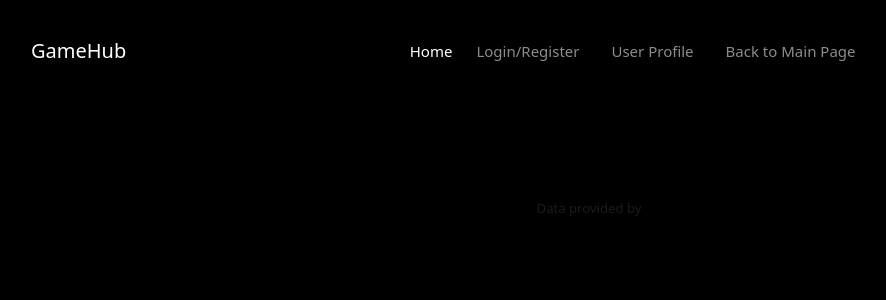
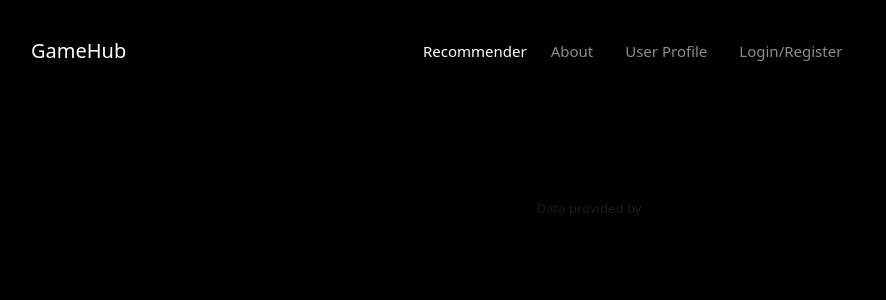
Before and after one commit to Milyor/Cs50_web_final, a Flask app: template templates/layout.html in a window 1280 px wide. Shown: the top 300 px of the page, without its empty margins (51-937 px from the left). Run offline with Flask 3, Linux system fonts and the light colour scheme; the template is opened without the code that fills it, so the values that code supplies are empty; some libraries are stand-ins or nearby versions.

Commit message:
modifing recommender to have amore precise navbar

```diff
--- a/templates/layout.html
+++ b/templates/layout.html
@@ -45,16 +45,16 @@
             <div class="offcanvas-body d-flex flex-column p-4">
               <ul class="navbar-nav justify-content-center align-items-center flex-grow-1 pe-3">
                 <li class="nav-item">
-                  <a class="nav-link active" aria-current="page" href="index.html">Home</a>
+                  <a class="nav-link active" aria-current="page" href="index.html">Recommender</a>
                 </li>
                 <li class="nav-item mx-2">
-                  <a class="nav-link" href="login.html">Login/Register</a>
+                  <a class="nav-link" href="login.html">About</a>
                 </li>
                 <li class="nav-item mx-2">
                   <a class="nav-link" href="Profile.html">User Profile</a>
                 </li>
                 <li class="nav-item mx-2">
-                  <a class="nav-link" href="index.html">Back to Main Page</a>
+                  <a class="nav-link" href="index.html">Login/Register</a>
                 </li>
               </ul>
             </div>
```
